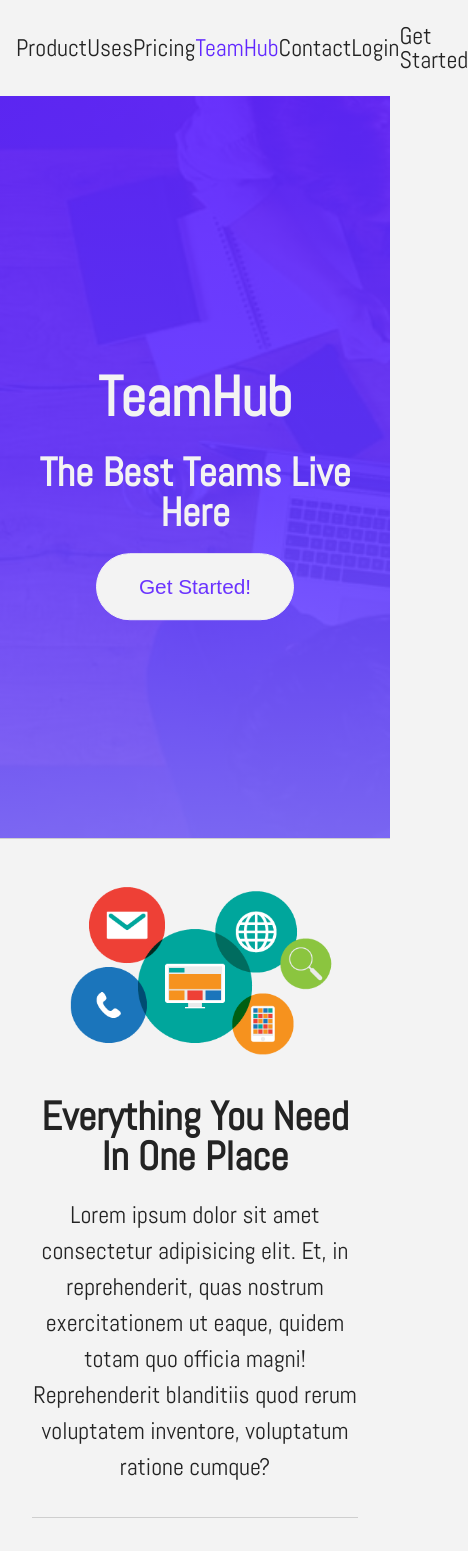
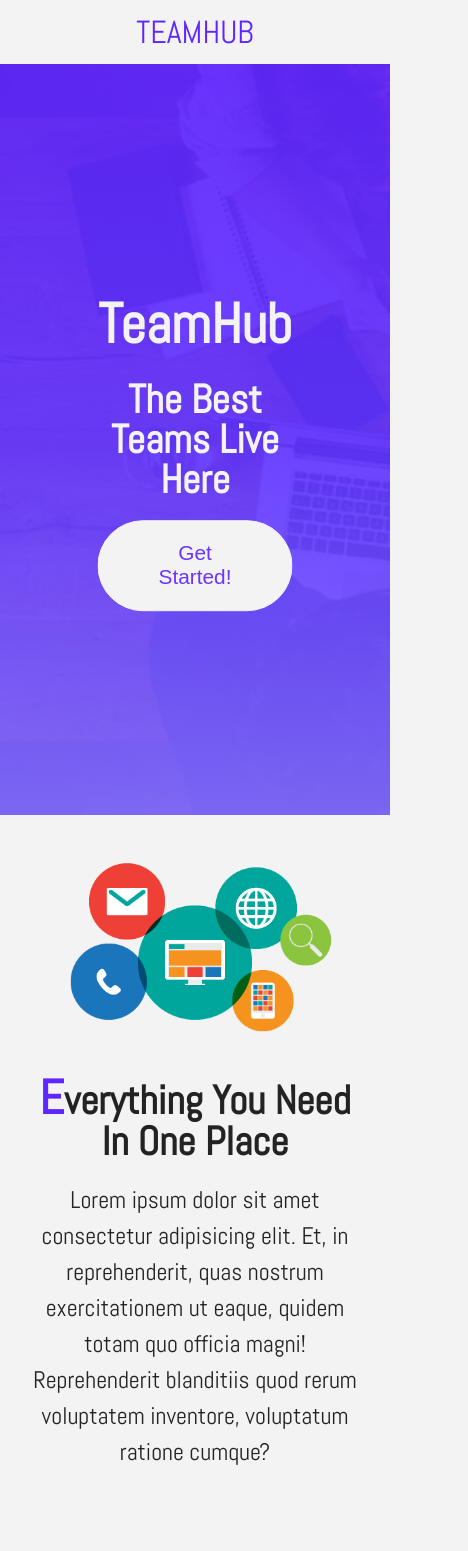
Before and after one commit to braeden-king/Landing-Page, a plain HTML site: page teamhublandingpage/index.html in a window 390 px wide. Shown: the top 1551 px of the page, 468 px wide, since content can reach past the window. Drawn offline with Linux system fonts and the light colour scheme; a script that the page names is missing.

Commit message:
Quick fix to make page more responsive
The navbar was very unresponsive so I just made a quick fix to it to make it scale with the page better.

```diff
--- a/teamhublandingpage/css/main.css
+++ b/teamhublandingpage/css/main.css
@@ -58,14 +58,15 @@ h3 {
 button {
     font-size: 1.3rem;
     padding: 1em 2em;
+    outline: none;
     cursor: pointer;
     transition: .3s;
 }
 
 a {
     color: #232323;
-    font-size: 1.5rem;
     text-decoration: none;
+    font-size: 1.4rem;
 }
 
 img {
@@ -77,7 +78,6 @@ p {
     line-height: 1.5em;
 }
 
-
 /* Header Styling */
 header {
     display: block;
@@ -87,31 +87,35 @@ header {
 nav {
     display: flex;
     flex-direction: row;
+    text-align: center;
+    justify-content: center;
     align-items: center;
-    padding: 1.5em 1em;
+    padding: 1em 2em;
 }
 
 .logo {
+    display: block;
     color: #6026ff;
+    font-size: 2rem;
+    text-transform: uppercase;
 }
 
 .nav-links {
-    display: flex;
-    align-items: center;
-    justify-content: space-evenly;
-    flex: 1;
+    display: none;
+    list-style-type: none;
 }
 
 /* Hero Styling */
 #hero {
     display: block;
+    position: relative;
     background: linear-gradient(to bottom, #6026ffee, #5f33ffec, #816bffef), url(../images/landingpagebg.jpg);
     background-size: cover;
-    height: 88vh;
+    height: 89vh;
 }
 
 #hero-content {
-    position: relative;
+    position: absolute;
     top: 50%;
     left: 50%;
     transform: translate(-50%, -50%);
@@ -141,7 +145,11 @@ section {
     display: block;
     text-align: center;
     padding: 2em 0;
-    border-bottom: 1px solid #cecece;
+}
+
+.text h2::first-letter {
+    font-size: 3rem;
+    color: #6026ff;
 }
 
 /* Footer Styling */
@@ -151,12 +159,27 @@ footer {
     align-items: center;
     justify-content: center;
     text-align: center;
+    color: #6026ff;
     padding: 2em;
 }
 
-
 /* Desktop Styling */
 @media (min-width: 930px) {
+    nav {
+        display: flex;
+        flex-direction: row;
+        align-items: center;
+    }
+
+    .nav-links {
+        display: flex;
+        align-items: center;
+        justify-content: space-evenly;
+        list-style-type: none;
+        flex: 1;
+        font-size: 1.5rem;
+    }
+
     section {
         display: flex;
         align-items: center;
```
